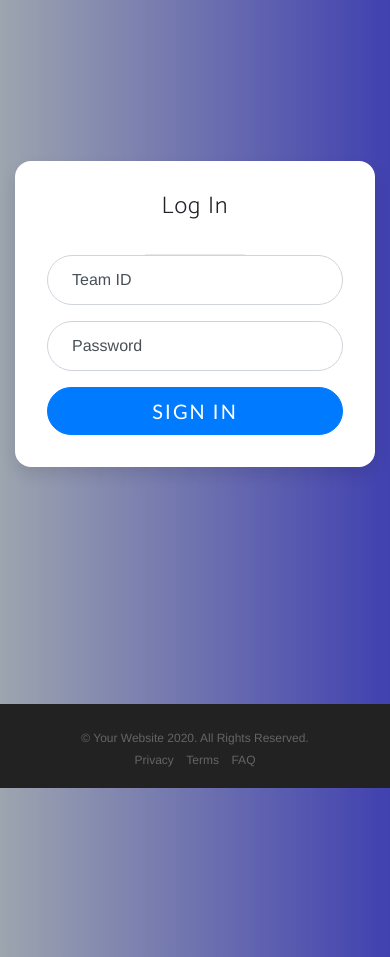
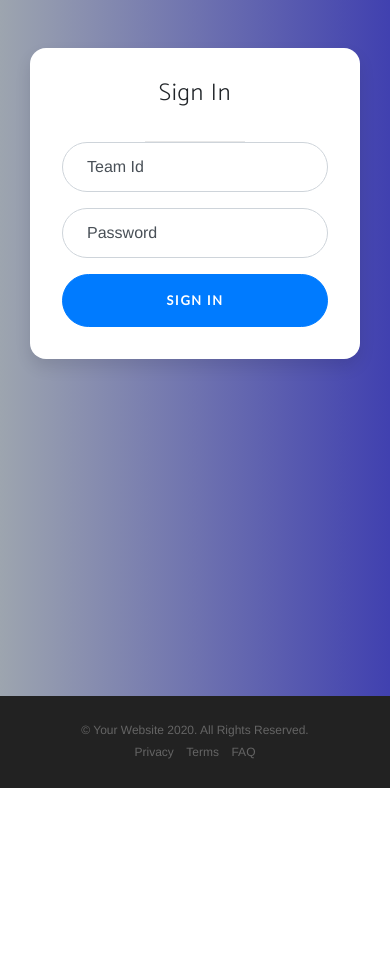
Before and after one commit to sprajjwal/slack-confessions, a Flask app: page /login in a window 390 px wide. Shown: the part 56-1013 px from the top of the page. After the commit the page ends 844 px from the top, so only its background shows below. Run offline with Flask 2, Linux system fonts and the light colour scheme; some libraries are stand-ins or nearby versions; some web fonts are replaced.

Commit message:
responsive changes

```diff
--- a/static/css/register.css
+++ b/static/css/register.css
@@ -2,11 +2,10 @@
     --input-padding-x: 1.5rem;
     --input-padding-y: .75rem;
 }
-
 body {
     background:white;
     background: linear-gradient(to right, rgb(157, 165, 175), #33AE);
-
+    margin-top: 0;
 }
 .card-signin {
     border: 0;
@@ -22,14 +21,15 @@ body {
 }
 
 .card-signin .card-img-left {
-    width: 45%;
+    width: 50%;
     /* Link to your background image using in the property below! */
     background: scroll center url('/static/img/logo.png');
     background-size: cover;
 
     /* background-image: url("/static/img/bg-cta.jpg"); */
     background-position: center;
-    background-size: cover;
+    background-size: contain;
+    background-repeat: no-repeat;
 }
 
 .card-signin .card-body {
@@ -110,10 +110,15 @@ body {
     font-size: 12px;
     color: #777;
 }
+.register-team {
+    color: #423737;
+    font-family: 'Bitter', serif;
+    font-size: 2rem;
+    font-weight: 300;
+}
 
 footer {
     position: absolute;
-    height: 10vh;
     left:0;
     bottom:0;
     right:0;
--- a/templates/base.html
+++ b/templates/base.html
@@ -29,7 +29,7 @@
 <body id="page-top">
 
   <!-- Navigation -->
-  <nav class="navbar navbar-expand-lg navbar-light fixed-top" id="mainNav">
+  <nav class="navbar navbar-expand-lg navbar-light " id="mainNav">
     <div class="container">
       <a class="navbar-brand js-scroll-trigger" href="/">Slack Confessions</a>
       <button class="navbar-toggler navbar-toggler-right" type="button" data-toggle="collapse" data-target="#navbarResponsive" aria-controls="navbarResponsive" aria-expanded="false" aria-label="Toggle navigation">
@@ -54,8 +54,8 @@
 
   {% block content %}{%endblock%}
 
-  <footer class="page-footer">
-    <div class="container">
+  <footer class="page-footer clear-top">
+    <div class="container clear-top">
       <p>&copy; Your Website 2020. All Rights Reserved.</p>
       <ul class="list-inline">
         <li class="list-inline-item">
--- a/templates/login.html
+++ b/templates/login.html
@@ -10,8 +10,6 @@
 {% block content %}
 
 <div class="container">
-    <div class="row register-row">
-
     <div class="col-lg-10 col-xl-9 mx-auto">
         <div class="card card-signin flex-row my-5">
             <div class="card-img-left d-none d-md-flex">
@@ -19,28 +17,20 @@
 
             </div>
             <div class="card-body">
-            <h5 class="card-title text-center">Log In</h5>
-            <form class="form-Login">
-
-            <!-- <div class="form-label-group">
-                <div class="form-group">
-                    <label for="exampleInputID"></label>
-                    <p>{{team_id}}</p>
-                    </div>
-            </div> -->
+                <h4 class="card-title text-center">Sign In</h4>
+                <form class="form-signin">
 
                 <hr>
                 <div class="form-label-group">
-                <input type="Team id" id="inputTeamId" class="form-control" placeholder="Team ID" required>
-                <label for="inputTeamId">Team ID</label>
+                    <input type="text" id="team_id" class="form-control" placeholder="Team id" required>
+                    <label for="team_id">Team Id</label>
                 </div>
 
                 <div class="form-label-group">
-                <input type="password" id="inputPassword" class="form-control" placeholder="Password" required>
-                <label for="inputPassword">Password</label>
+                    <input type="password" name="password" id="inputPassword" class="form-control" placeholder="Password" required>
+                    <label for="inputRepeatPassword">Password</label>
                 </div>
-            <button class="btn btn-lg btn-primary btn-block text-uppercase" type="submit">Sign In</button>
-            <!-- <a class="d-block text-center mt-2 small txt-primary" href="/login">Sign In</a> -->
+                <button class="btn btn-lg btn-primary btn-block text-uppercase" type="submit">Sign in</button>
 
 
                 </form>
@@ -48,5 +38,4 @@
         </div>
     </div>
 </div>
-</div>
 {%endblock%}
```
Also changed, not shown: templates/register.html (+4 -12 lines). Lines whose indentation alone changed are shown as unchanged.
